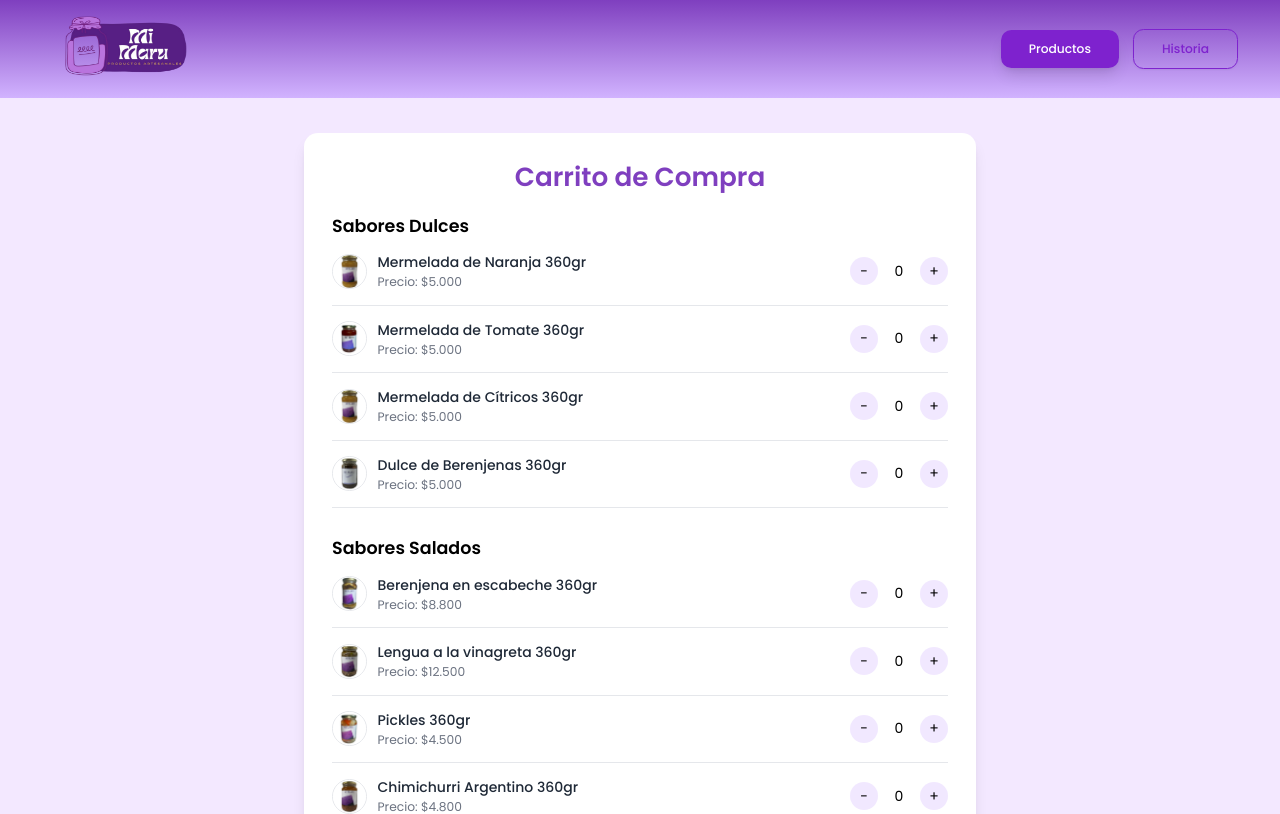
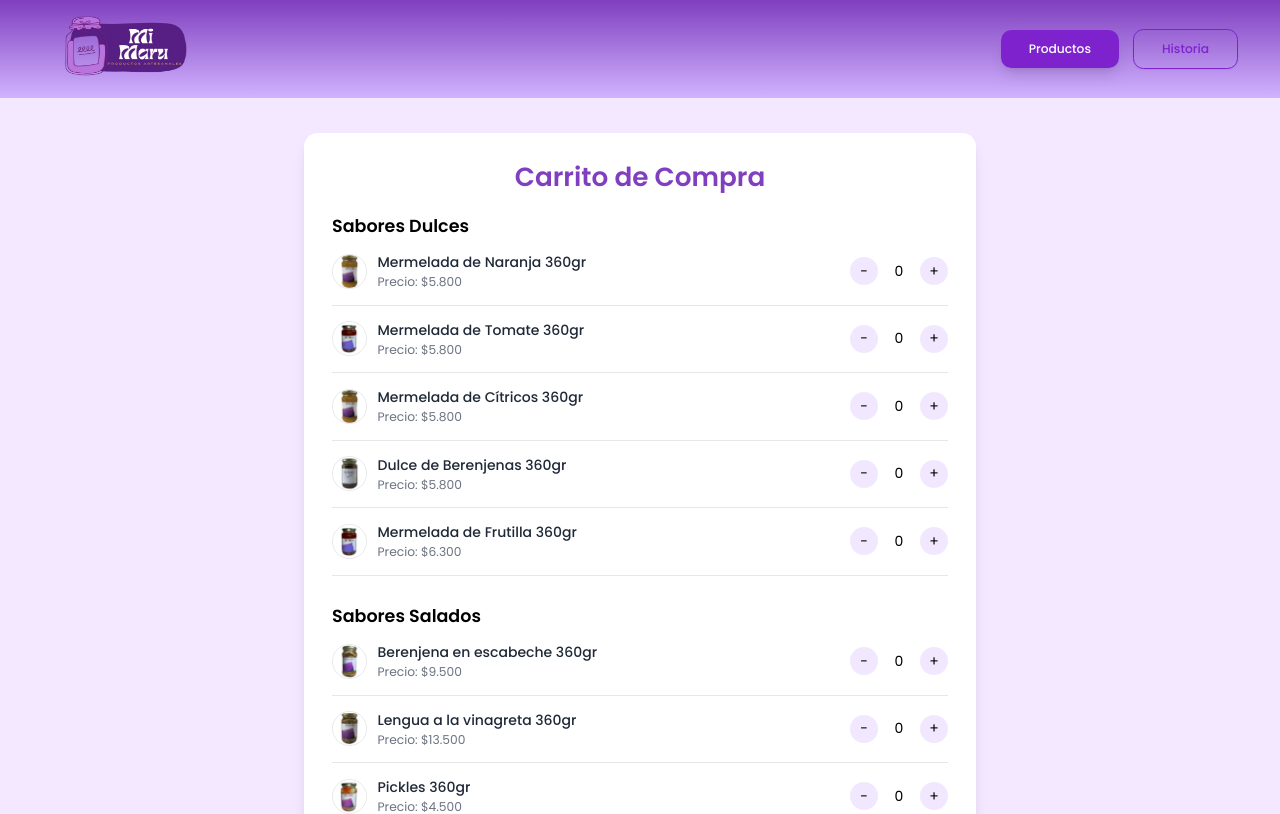
Before and after one commit to Lucas21705/MiMaru, a Nuxt app: page /comprar in a window 1280 px wide. Shown: the top 814 px of the page. Built offline with nearby package versions, Linux system fonts and the light colour scheme.

Commit message:
add products and update prices

```diff
--- a/pages/comprar.vue
+++ b/pages/comprar.vue
@@ -116,7 +116,7 @@ const cart = reactive([
   {
     id: 1,
     name: "Mermelada de Naranja 360gr",
-    price: 5000,
+    price: 5800,
     qty: 0,
     img: "/img/MermeladaNaranja.png",
     type: "dulce",
@@ -124,7 +124,7 @@ const cart = reactive([
   {
     id: 2,
     name: "Mermelada de Tomate 360gr",
-    price: 5000,
+    price: 5800,
     qty: 0,
     img: "/img/MermeladaTomate.png",
     type: "dulce",
@@ -132,7 +132,7 @@ const cart = reactive([
   {
     id: 3,
     name: "Mermelada de Cítricos 360gr",
-    price: 5000,
+    price: 5800,
     qty: 0,
     img: "/img/MermeladaNaranja.png",
     type: "dulce",
@@ -140,15 +140,23 @@ const cart = reactive([
   {
     id: 4,
     name: "Dulce de Berenjenas 360gr",
-    price: 5000,
+    price: 5800,
     qty: 0,
     img: "/img/DulceDeBerenjenas.png",
+    type: "dulce",
+  },
+    {
+    id: 5.1,
+    name: "Mermelada de Frutilla 360gr",
+    price: 6300,
+    qty: 0,
+    img: "/img/MermeladaTomate.png",
     type: "dulce",
   },
   {
     id: 5,
     name: "Berenjena en escabeche 360gr",
-    price: 8800,
+    price: 9500,
     qty: 0,
     img: "/img/BerenjenaEnEscabeche.png",
     type: "salado",
@@ -156,7 +164,7 @@ const cart = reactive([
   {
     id: 5,
     name: "Lengua a la vinagreta 360gr",
-    price: 12500,
+    price: 13500,
     qty: 0,
     img: "/img/Lengua.png",
     type: "salado",
```
